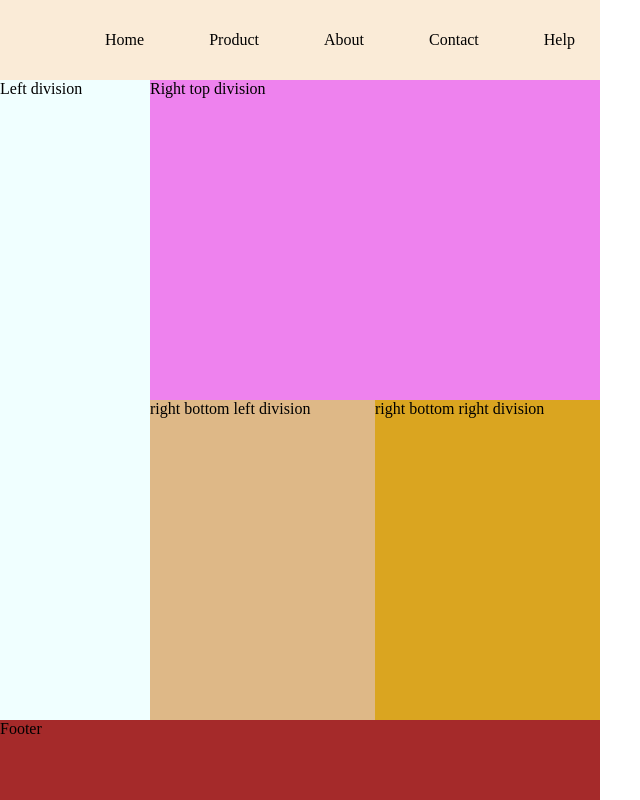
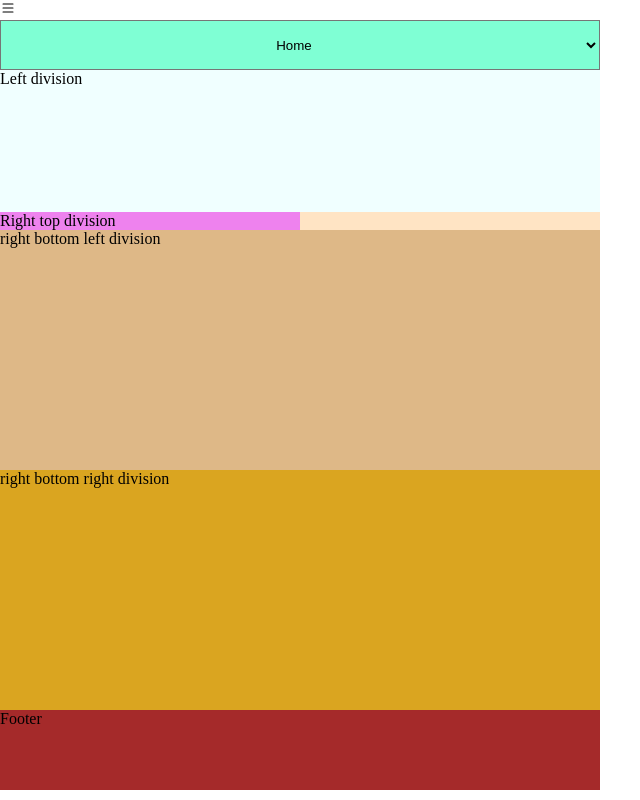
Before and after one commit to prabin02shr/mern, a plain HTML site: page css/layout.html in a window 600 px wide. Shown: the whole page, 640 px wide, since content can reach past the window. Drawn offline with Linux system fonts and the light colour scheme.

Commit message:
medieaquery

```diff
--- a/css/layout.html
+++ b/css/layout.html
@@ -38,14 +38,14 @@
         }
 
         .right_top {
-            width: 75vw;
+            /* width: 75vw; */
             height: 40vh;
             background-color: violet;
         }
 
         .right_bottom {
             display: flex;
-            width: 75vw;
+            /* width: 75vw; */
             height: 40vh;
             background-color: aquamarine;
         }
@@ -148,10 +148,108 @@
         #smartphone {
             top: -100%;
         }
+
+        select{
+            display: none;
+        }
+
+        .list{
+            display: none;
+        }
+
+        /* 600px */
+        @media screen and (max-width:600px){
+            select{
+                display: block;
+                width: 100%;
+                height: 50px;
+                text-align: center;
+                background-color: aquamarine;
+            }
+
+            .header{display: none;}
+
+            .main{
+                flex-direction: column;
+                width: 100%;
+                height: 80vh;
+            }
+            .left{
+                width: 100%;
+                height: 20vh;
+            }
+            .right{
+                flex-direction: column;
+                width: 100%;
+                height: 60vh;
+            }
+            .right_bottom{
+                flex-direction: column;
+                width: 100%;
+                height: 30vh;
+            }
+            .right_bottom_left,
+            .right_bottom_right{
+                width: 100%;
+                height: 30vh;
+            }
+
+            .footer{
+                height: 10vh;
+            }
+        }
+
+        @media screen and (min-width:600px) and (max-width:900px) {
+            .list{
+                display: block;
+            }
+            .header{
+                display: none;
+            }
+            .main{
+                flex-direction: column;
+                width: 100%;
+            }
+            .left{
+                width: 100%;
+                height: 800px;
+            }
+            .right{
+                display: flex;
+                width: 100%;
+                height: 100%;
+
+            }
+            .right_top{
+                width: 50%;
+                height: 100%;
+            }
+            .right_bottom{
+                flex-direction: column;
+                height: 100%;
+            }
+
+        }
+
+
     </style>
 </head>
 
 <body>
+<div class="list">
+    <svg xmlns="http://www.w3.org/2000/svg" width="16" height="16" fill="currentColor" class="bi bi-list" viewBox="0 0 16 16">
+        <path fill-rule="evenodd" d="M2.5 12a.5.5 0 0 1 .5-.5h10a.5.5 0 0 1 0 1H3a.5.5 0 0 1-.5-.5m0-4a.5.5 0 0 1 .5-.5h10a.5.5 0 0 1 0 1H3a.5.5 0 0 1-.5-.5m0-4a.5.5 0 0 1 .5-.5h10a.5.5 0 0 1 0 1H3a.5.5 0 0 1-.5-.5"/>
+      </svg>
+</div>
+
+    <select name="" id="">
+        <Option>Home</Option>
+        <Option>About</Option>
+        <Option>Contact us</Option>
+        <Option>Help</Option>
+        </div>
+
+    </select>
     <div class="header">
         <ul class="page">
             <li>Home</li>
```
Also changed, not shown: css/meidaquery.html (added, +42 -0 lines).
